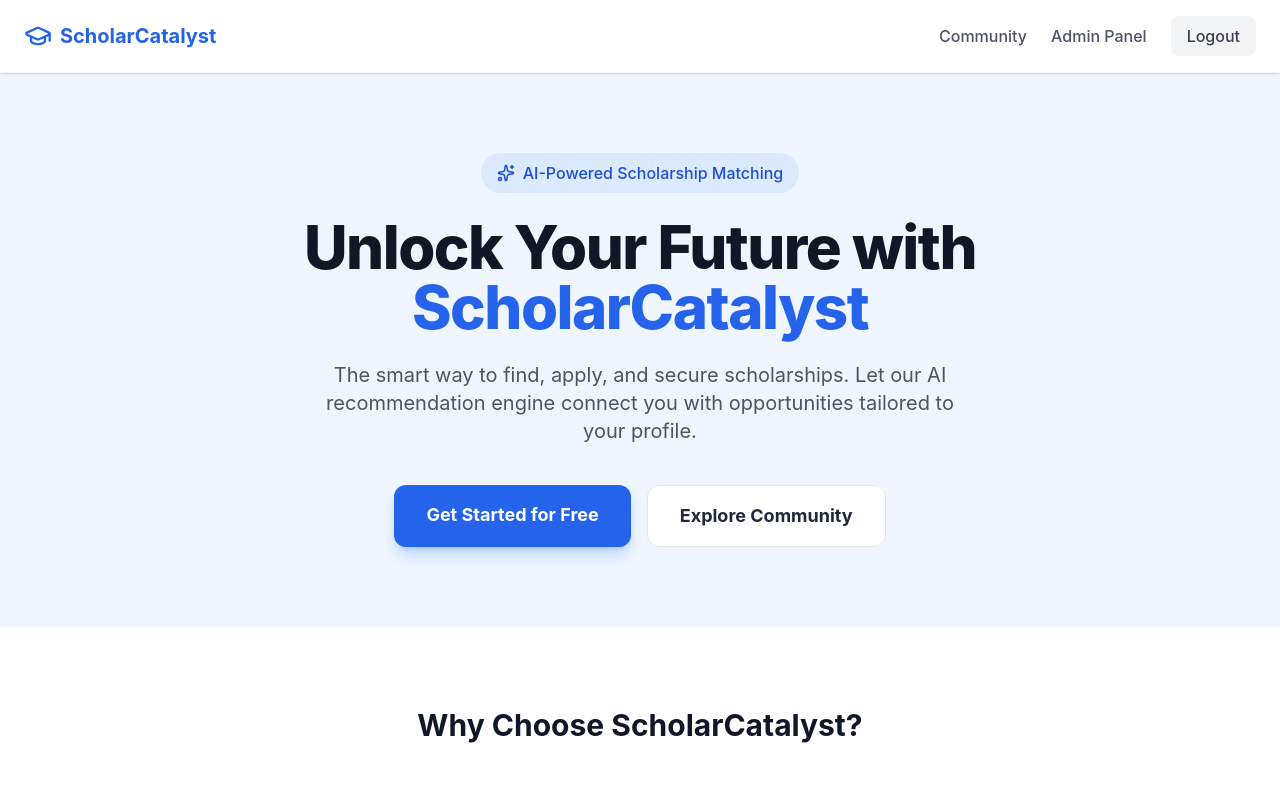
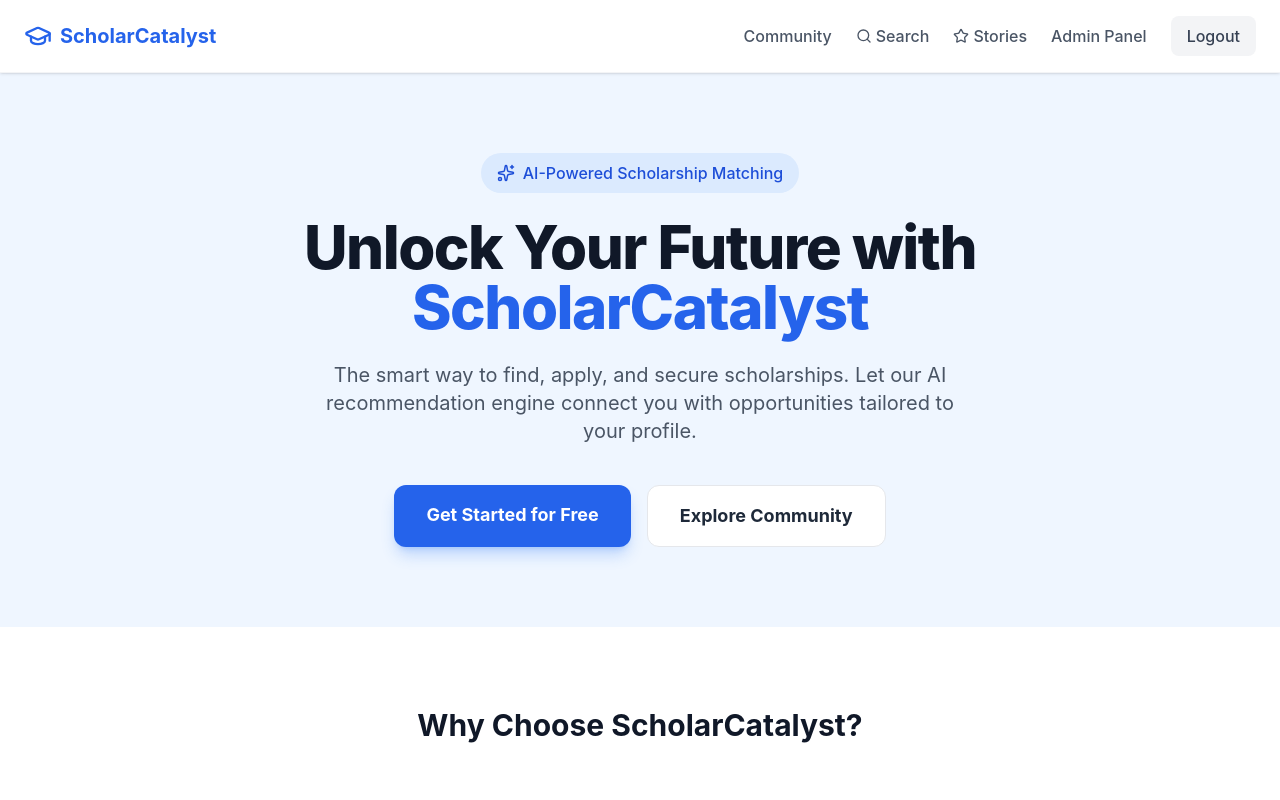
Before and after one commit to 13507-IN/ScholarCatalyst, a React app in the folder frontend/: page / in a window 1280 px wide. Shown: the top 800 px of the page. Built offline with nearby package versions, Linux system fonts and the light colour scheme; no server answers; sample sign-in values are in the browser's storage; the HTML template or start-up script is replaced by a standard one.

Commit message:
navbar updated

```diff
--- a/frontend/src/components/Navbar.jsx
+++ b/frontend/src/components/Navbar.jsx
@@ -1,7 +1,7 @@
 import React, { useContext, useState } from 'react';
 import { Link, useNavigate } from 'react-router-dom';
 import { AuthContext } from '../context/AuthContext';
-import { GraduationCap, Menu, X, User, Calendar, Kanban, FolderOpen } from 'lucide-react';
+import { GraduationCap, Menu, X, User, Calendar, Kanban, FolderOpen, Video, Search, Star } from 'lucide-react';
 
 const Navbar = () => {
   const { user, logout } = useContext(AuthContext);
@@ -25,6 +25,12 @@ const Navbar = () => {
         {/* Desktop Nav */}
         <div className="hidden md:flex items-center gap-6">
           <Link to="/community" className="text-gray-600 hover:text-brand-600 font-medium transition">Community</Link>
+          {user && (
+            <>
+              <Link to="/search" className="text-gray-600 hover:text-brand-600 font-medium transition flex items-center gap-1"><Search size={16}/> Search</Link>
+              <Link to="/stories" className="text-gray-600 hover:text-brand-600 font-medium transition flex items-center gap-1"><Star size={16}/> Stories</Link>
+            </>
+          )}
           {user && user.role === 'student' && (
             <>
               <Link to="/student-dashboard" className="text-gray-600 hover:text-brand-600 font-medium transition">Dashboard</Link>
@@ -32,6 +38,7 @@ const Navbar = () => {
               <Link to="/calendar" className="text-gray-600 hover:text-brand-600 font-medium transition flex items-center gap-1"><Calendar size={16}/> Calendar</Link>
               <Link to="/tracker" className="text-gray-600 hover:text-brand-600 font-medium transition flex items-center gap-1"><Kanban size={16}/> Tracker</Link>
               <Link to="/documents" className="text-gray-600 hover:text-brand-600 font-medium transition flex items-center gap-1"><FolderOpen size={16}/> Docs</Link>
+              <Link to="/interview" className="text-gray-600 hover:text-brand-600 font-medium transition flex items-center gap-1"><Video size={16}/> Interview</Link>
             </>
           )}
           {user && user.role === 'admin' && (
@@ -64,6 +71,12 @@ const Navbar = () => {
       {mobileOpen && (
         <div className="md:hidden mt-4 pt-4 border-t border-gray-100 space-y-3">
           <Link to="/community" onClick={() => setMobileOpen(false)} className="block text-gray-600 hover:text-brand-600 font-medium py-2">Community</Link>
+          {user && (
+            <>
+              <Link to="/search" onClick={() => setMobileOpen(false)} className="block text-gray-600 hover:text-brand-600 font-medium py-2 flex items-center gap-2"><Search size={16}/> Scholarship Search</Link>
+              <Link to="/stories" onClick={() => setMobileOpen(false)} className="block text-gray-600 hover:text-brand-600 font-medium py-2 flex items-center gap-2"><Star size={16}/> Success Stories</Link>
+            </>
+          )}
           {user && user.role === 'student' && (
             <>
               <Link to="/student-dashboard" onClick={() => setMobileOpen(false)} className="block text-gray-600 hover:text-brand-600 font-medium py-2">Dashboard</Link>
@@ -71,6 +84,7 @@ const Navbar = () => {
               <Link to="/calendar" onClick={() => setMobileOpen(false)} className="block text-gray-600 hover:text-brand-600 font-medium py-2 flex items-center gap-2"><Calendar size={16}/> Calendar</Link>
               <Link to="/tracker" onClick={() => setMobileOpen(false)} className="block text-gray-600 hover:text-brand-600 font-medium py-2 flex items-center gap-2"><Kanban size={16}/> Tracker</Link>
               <Link to="/documents" onClick={() => setMobileOpen(false)} className="block text-gray-600 hover:text-brand-600 font-medium py-2 flex items-center gap-2"><FolderOpen size={16}/> Documents</Link>
+              <Link to="/interview" onClick={() => setMobileOpen(false)} className="block text-gray-600 hover:text-brand-600 font-medium py-2 flex items-center gap-2"><Video size={16}/> Interview Prep</Link>
             </>
           )}
           {user && user.role === 'admin' && (
```
